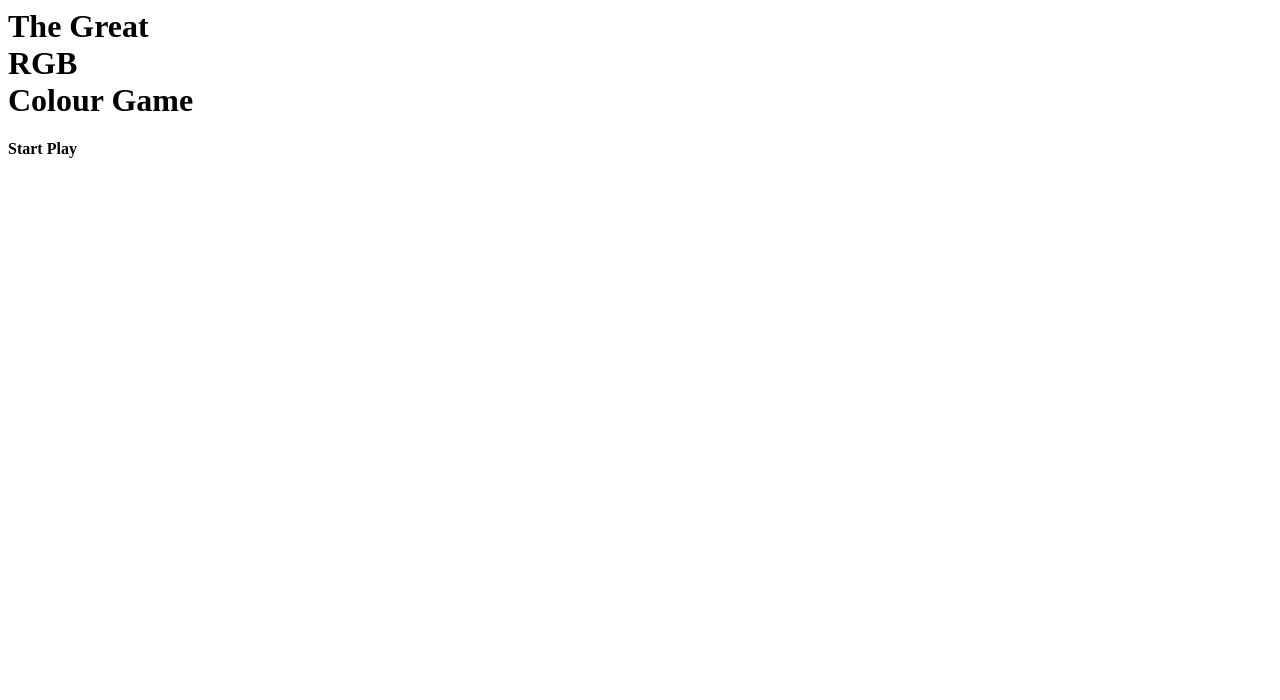
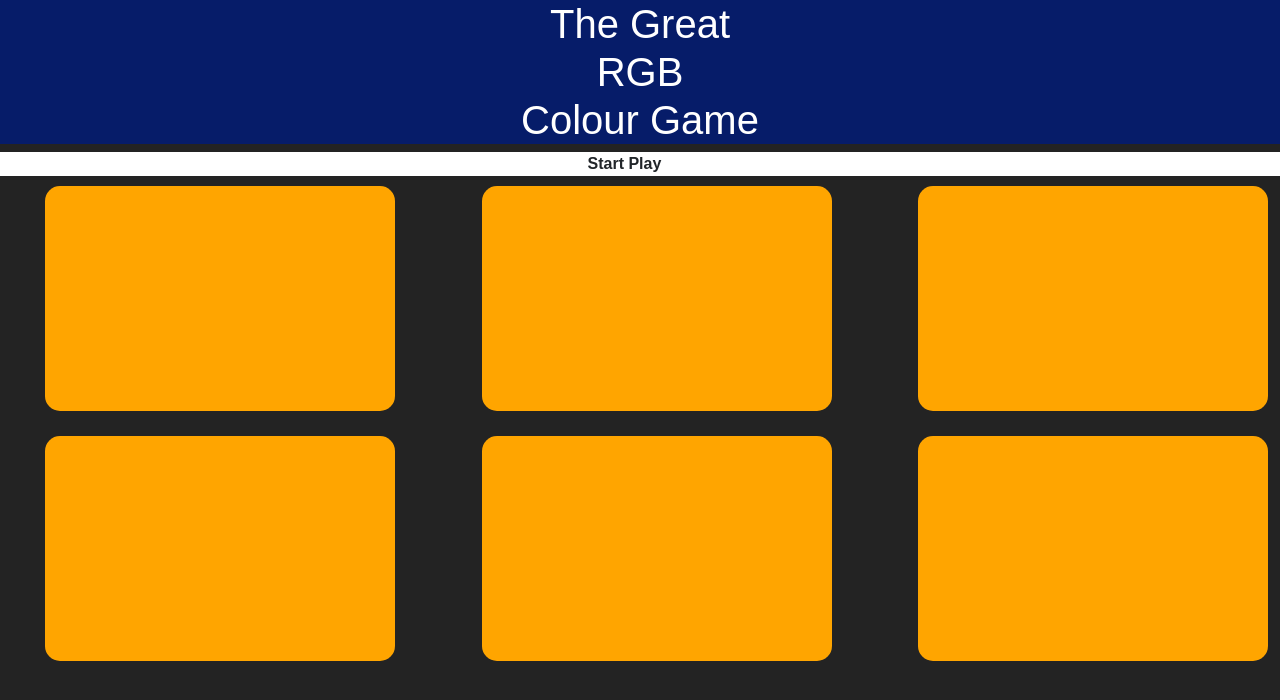
Before and after one commit to om1621/color-game, a plain HTML site: page index.html in a window 1280 px wide. Drawn offline with nearby package versions, Linux system fonts and the light colour scheme.

Commit message:
Add files via upload

```diff
--- a/colorgame.js
+++ b/colorgame.js
@@ -1,4 +1,4 @@
-var squares=document.querySelectorAll("#squares");
+var squares=document.querySelectorAll(".col");
 function newcolor(){
 	var a=[];
 	for(i=0;i<6;i=i+1)
--- a/index.html
+++ b/index.html
@@ -1,29 +1,31 @@
-
 <html>
 <head>
 
-	<title>Omus color game</title>
-	<link rel="stylesheet" type="text/css" href="f.css">
+	<title>color game</title>
+	<link rel="stylesheet" href="https://stackpath.bootstrapcdn.com/bootstrap/4.2.1/css/bootstrap.min.css" integrity="sha384-GJzZqFGwb1QTTN6wy59ffF1BuGJpLSa9DkKMp0DgiMDm4iYMj70gZWKYbI706tWS" crossorigin="anonymous">
+	<link rel="stylesheet" type="text/css" href="style.css">
 	<script type="text/javascript" src="jquery-3.3.1.js"></script>
+	<link href="https://fonts.googleapis.com/css?family=Open+Sans:400,700" rel="stylesheet">
+
 
 
 </head>
 <body>
 	<h1>The Great<br><span> RGB </span> <br>Colour Game</h1>
 	<div class="option"><span><strong>Start Play&nbsp&nbsp&nbsp&nbsp&nbsp&nbsp&nbsp</stong></span><span><strong></strong></span><span><strong></strong></span></div>
-	<div class="dabba">
+	<div class="row">
 
-		<div id="squares"></div>
-		<div id="squares"></div>
-		<div id="squares"></div>
-		<div id="squares"></div>
-		<div id="squares"></div>
-		<div id="squares"></div>
+			<div class="col-lg-4" ><div class="col"></div></div>
+			<div class="col-lg-4" ><div class="col"></div></div>
+			<div class="col-lg-4"><div class="col"></div></div>
+	</div>
+	<div class="row">
+			<div class="col-lg-4" ><div class="col"></div></div>
+			<div class="col-lg-4" ><div class="col"></div></div>
+			<div class="col-lg-4"><div class="col"></div></div>
+	</div>
 
-
-
-	</div>
-<script type="text/javascript" src="java.js" ></script>
+<script type="text/javascript" src="colorgame.js" ></script>
 
 
 <body>
--- a/style.css
+++ b/style.css
@@ -1,4 +1,6 @@
-
+body{
+	font-family: 'arial';
+}
 h1{
 	color: white;
 	text-align: center;
@@ -7,21 +9,25 @@ h1{
 body{
 	background-color: #232323;
 }
-#squares{
-	width: 30%;
-	height: 25px;
+div.col{
+	width: 0px;
+	height: 225px;
 	background-color: orange;
+	border-radius: 15px;
 	float: left;
-	padding-bottom: 30%;
-	margin: 1.6%;
+}
+body:hover .col{
+	width: 350px;
+	transition-duration: 1s;
+	transform-style: linear;
 }
 
-}
-.dabba {
-	margin:0 auto;
-	max-width: 600px;
+div.col{
+	margin: 10px 0px 15px 45px;
+	padding: 0px;
 
 }
+
 .option{
 	background-color: white;
 	text-align:center;
```
